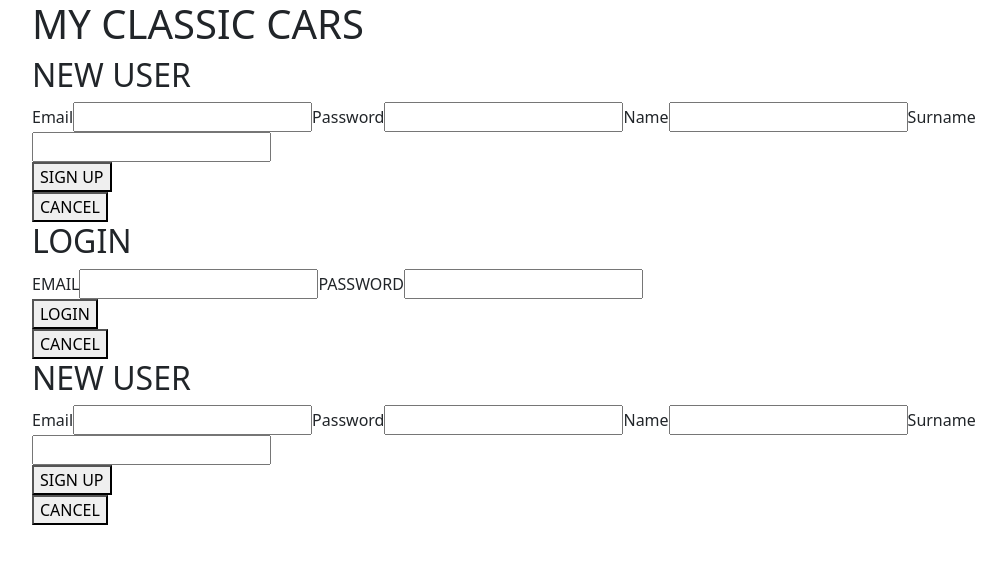
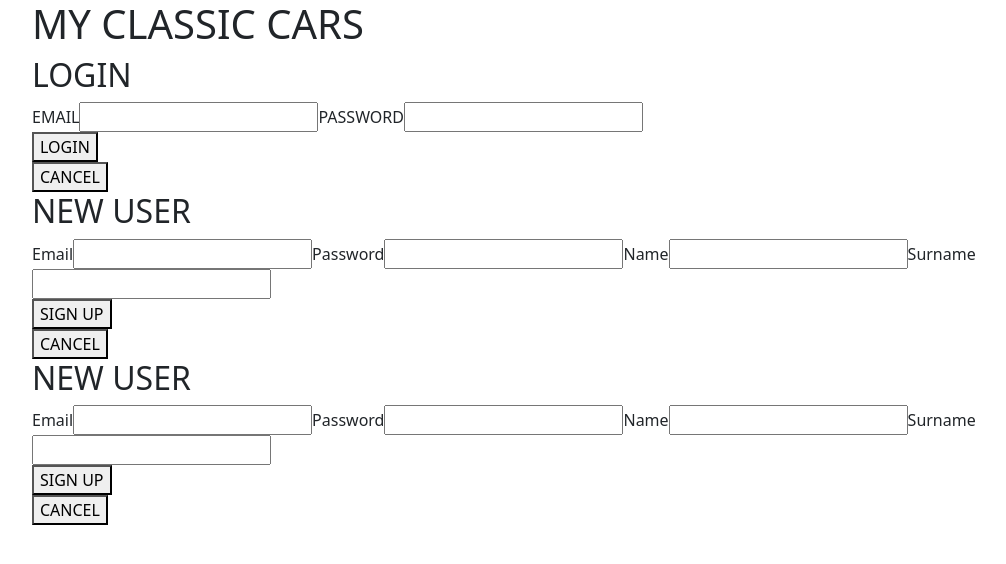
Before and after one commit to isdi-coders-2023/Serafin-Alferez-Final-Project-front-202309-mad, a React (Vite) app: page /register in a window 1280 px wide. Shown: the top 564 px of the page, without its empty margins (50-1056 px from the left). Built offline with nearby package versions, Linux system fonts and the light colour scheme.

Commit message:
Add header.buttons component

```diff
--- a/src/components/app.routes/app.routes.tsx
+++ b/src/components/app.routes/app.routes.tsx
@@ -1,6 +1,6 @@
 import { Suspense } from "react";
 import { Route, Routes } from "react-router-dom";
-import { Login } from "../login/login";
+import { Login } from "../login.button/login.button";
 import { Register } from "../register/register";
 import { Home } from "../pages/home";
 
--- /dev/null
+++ b/src/components/header.buttons/header.buttons.tsx
@@ -0,0 +1,29 @@
+import { useSelector } from "react-redux";
+import { RootState } from "../../store/store";
+import { Login } from "../login.button/login.button";
+import { Register } from "../register/register";
+import { LogoutButton } from "../logout.button/logout.button";
+
+
+export function HeaderButtons() {
+  // eslint-disable-next-line react-hooks/rules-of-hooks
+  const { loggedUser } = useSelector((state: RootState) => state.userState);
+
+  return (
+    <div>
+      {!loggedUser && (
+        <>
+          <Login></Login>
+          <Register></Register>
+
+        </>
+      )}
+      {loggedUser && (
+        <>
+          <LogoutButton></LogoutButton>
+          <p>Hola {loggedUser.name}</p>
+        </>
+      )}
+    </div>
+  )
+}
--- a/src/components/header/header.tsx
+++ b/src/components/header/header.tsx
@@ -1,15 +1,17 @@
-import { Login } from "../login/login";
-import { LogoutButton } from "../logout.button/logout.button";
-import { Register } from "../register/register";
+import { HeaderButtons } from "../header.buttons/header.buttons";
+// Timport { Login } from "../login.button/login.button";
+// import { LogoutButton } from "../logout.button/logout.button";
+// import { Register } from "../register/register";
 
 export function Header() {
 
   return (
     <header>
       <h1>MY CLASSIC CARS</h1>
-      <Register></Register>
+      {/* <Register></Register>
       <Login></Login>
-      <LogoutButton></LogoutButton>
+      <LogoutButton></LogoutButton> */}
+      <HeaderButtons></HeaderButtons>
 
     </header>
   )
--- a/src/hooks/use.users.tsx
+++ b/src/hooks/use.users.tsx
@@ -21,8 +21,9 @@ export function useUsers() {
     dispatch(loginThunk({ loginUser, repo }));
   };
 
+
   // eslint-disable-next-line @typescript-eslint/no-unused-vars
-  // Tconst loginWithToken = () => {
+  // const loginWithToken = () => {
   //   const userStoreData = userStore.get();
   //   if (userStoreData) {
   //     const token = userStoreData.token;
--- a/src/slice/users.slice.tsx
+++ b/src/slice/users.slice.tsx
@@ -42,16 +42,11 @@ const usersSlice = createSlice({
         state.token = payload.token;
       }
     );
-    // builder.addCase(loginThunk.rejected, (state: UsersState) => {
-    //   state.loginLoadState = 'error';
-    // });
-    // builder.addCase(
-    //   loginTokenThunk.fulfilled,
-    //   (state: UsersState, { payload }: PayloadAction<LoginResponse>) => {
-    //     state.loggedUser = payload.user;
-    //     state.token = payload.token;
-    //   }
-    // );
+
+    builder.addCase(loginThunk.rejected, (state: UsersState) => {
+      state.loginLoadState = 'error';
+    });
+
   },
 });
 
--- a/src/slice/users.thunk.ts
+++ b/src/slice/users.thunk.ts
@@ -4,6 +4,7 @@ import { LoginUser } from '../entities/user';
 //T import { LocalStorage } from '../services/local.storage';
 import { UserRepo } from '../services/api.repo.users';
 import { logout, setToken } from './users.slice';
+// Timport { LocalStorage } from '../services/local.storage';
 
 
 export const loginThunk = createAsyncThunk<LoginResponse, { loginUser: LoginUser; repo: UserRepo }>(
@@ -50,7 +51,7 @@ export const logoutThunk = createAsyncThunk('logout', async (_, { dispatch }) =>
 
 // loginThunk
 
-// loginTokenThunk
+
 // export const loginTokenThunk = createAsyncThunk<LoginResponse, { token: string; repo: UserRepo }>(
 //   'loginWithToken',
 //   async ({ token, repo }, { dispatch }) => {
@@ -64,4 +65,3 @@ export const logoutThunk = createAsyncThunk('logout', async (_, { dispatch }) =>
 
 //     return loginResponse;
 //   }
-// );
```
Also changed, not shown: src/components/login.button/login.button.tsx (line endings or trailing spaces), 1 other file (tests, documents, lock files or other folders).
